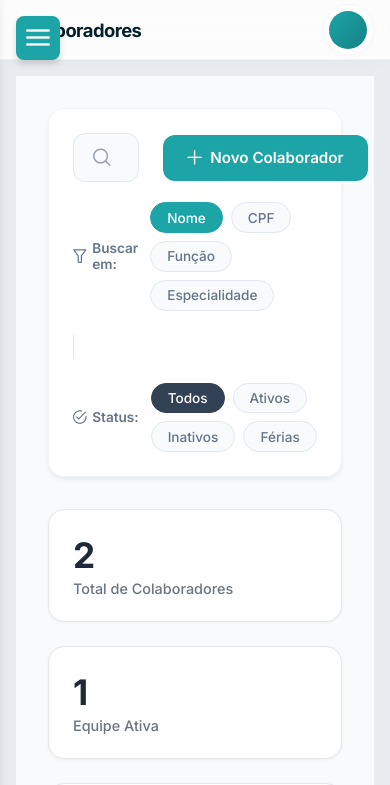
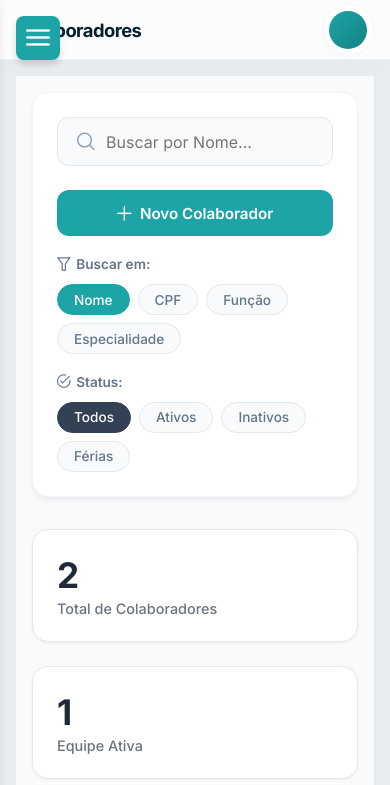
Before and after one commit to OneClinicWebDev/frontend, a Vue app in the folder one-clinic-vue/: page /app/colaboradores in a window 390 px wide. Shown: the top 785 px of the page. Built offline with nearby package versions, Linux system fonts and the light colour scheme; sample sign-in values are in the browser's storage.

Commit message:
Responsividade nos filtros de Colaboradores

```diff
--- a/one-clinic-vue/src/assets/pages/Colaboradores/Colaboradores.vue
+++ b/one-clinic-vue/src/assets/pages/Colaboradores/Colaboradores.vue
@@ -293,11 +293,13 @@ const alternarStatus = (colaborador) => {
   justify-content: space-between;
   align-items: center;
   gap: 1.5rem;
+  flex-wrap: wrap;
 }
 .search-input-wrapper {
   position: relative;
   flex-grow: 1;
   max-width: 600px;
+  width: 100%;
 }
 .search-icon {
   position: absolute;
@@ -480,4 +482,41 @@ const alternarStatus = (colaborador) => {
   opacity: 0;
   transform: translateY(20px) scale(0.9);
 }
+
+@media (max-width: 992px) {
+  .top-row {
+    flex-direction: column;
+    align-items: stretch;
+  }
+  .search-input-wrapper {
+    max-width: 100%;
+  }
+  .btn-novo {
+    justify-content: center;
+  }
+}
+
+@media (max-width: 768px) {
+  .page-content {
+    padding: 1rem;
+  }
+  .filters-row {
+    flex-direction: column;
+    align-items: flex-start;
+    gap: 1.25rem;
+  }
+  .filter-group {
+    flex-direction: column;
+    align-items: flex-start;
+    width: 100%;
+  }
+  .divider {
+    display: none;
+  }
+  .btn-limpar {
+    margin-left: 0;
+    width: 100%;
+    justify-content: center;
+  }
+}
 </style>
```
